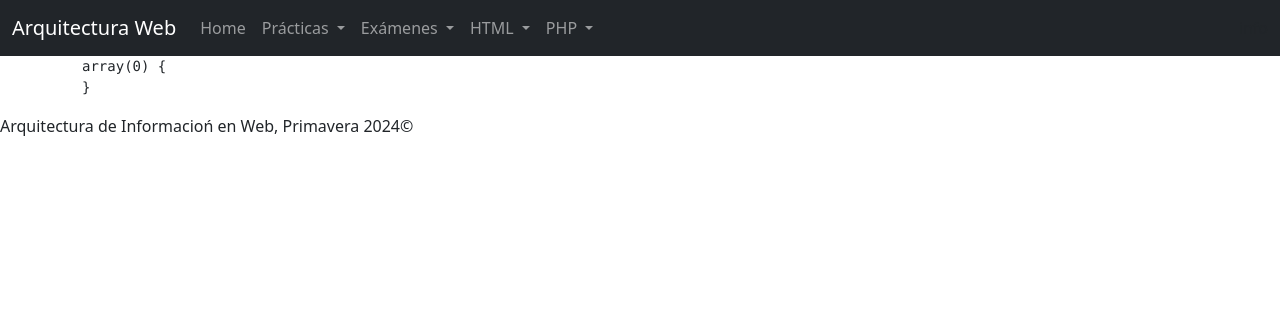
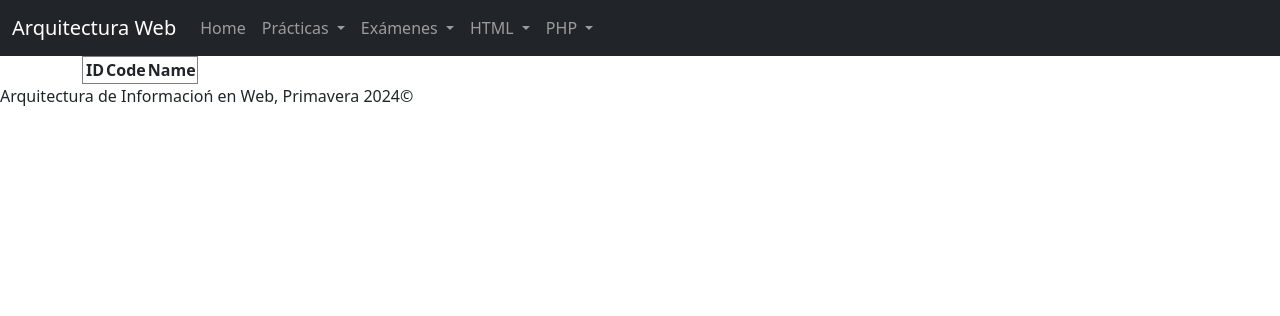
Before and after one commit to lans97/aws_cicd, a PHP site: page /php/ciudades.php in a window 1280 px wide. Shown: the top 316 px of the page. Run offline with PHP 8.4, Linux system fonts and the light colour scheme; tables that the repository leaves empty or names only in its code hold one stand-in row (values such as "Sample post"); lists and menus that the app fills with data are empty.

Commit message:
ciudades en tabla

```diff
--- a/php/ciudades.php
+++ b/php/ciudades.php
@@ -17,10 +17,23 @@
                 c.CountryCode = p.Code";
 
 $result = $CNX->query($query);
-echo "<pre>";
-var_dump($result->fetchAll());
-echo "</pre>";
 ?>
+
+<table border="1">
+    <td>
+        <th>ID</th>
+        <th>Code</th>
+        <th>Name</th>
+    </td>
+    <?php foreach ($result as $key => $row) {?>
+    <td>
+        <tr><?=$row["ID"]?></tr>
+        <tr><?=$row["Code"]?></tr>
+        <tr><?=$row["Name"]?></tr>
+    </td>
+    <?php } ?>
+
+</table>
 
 <?php
 include '../foot.php';
```
